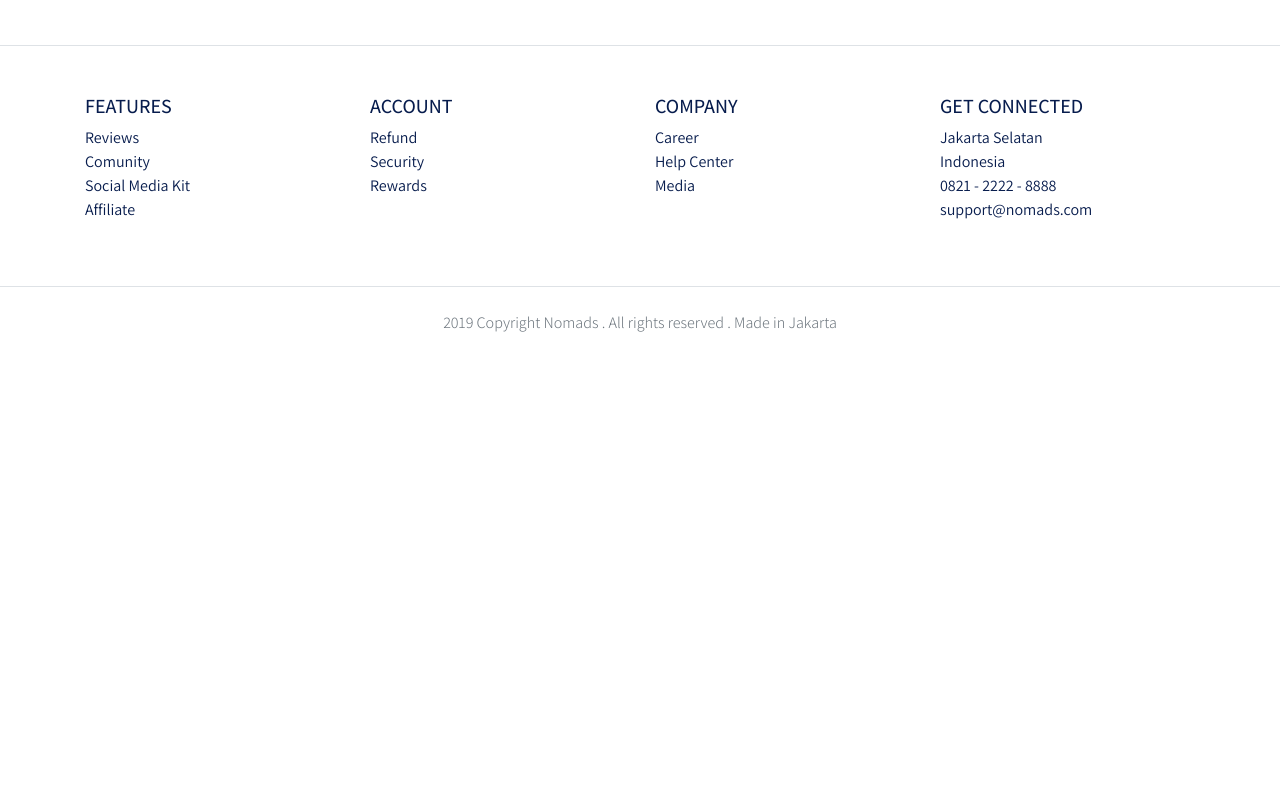
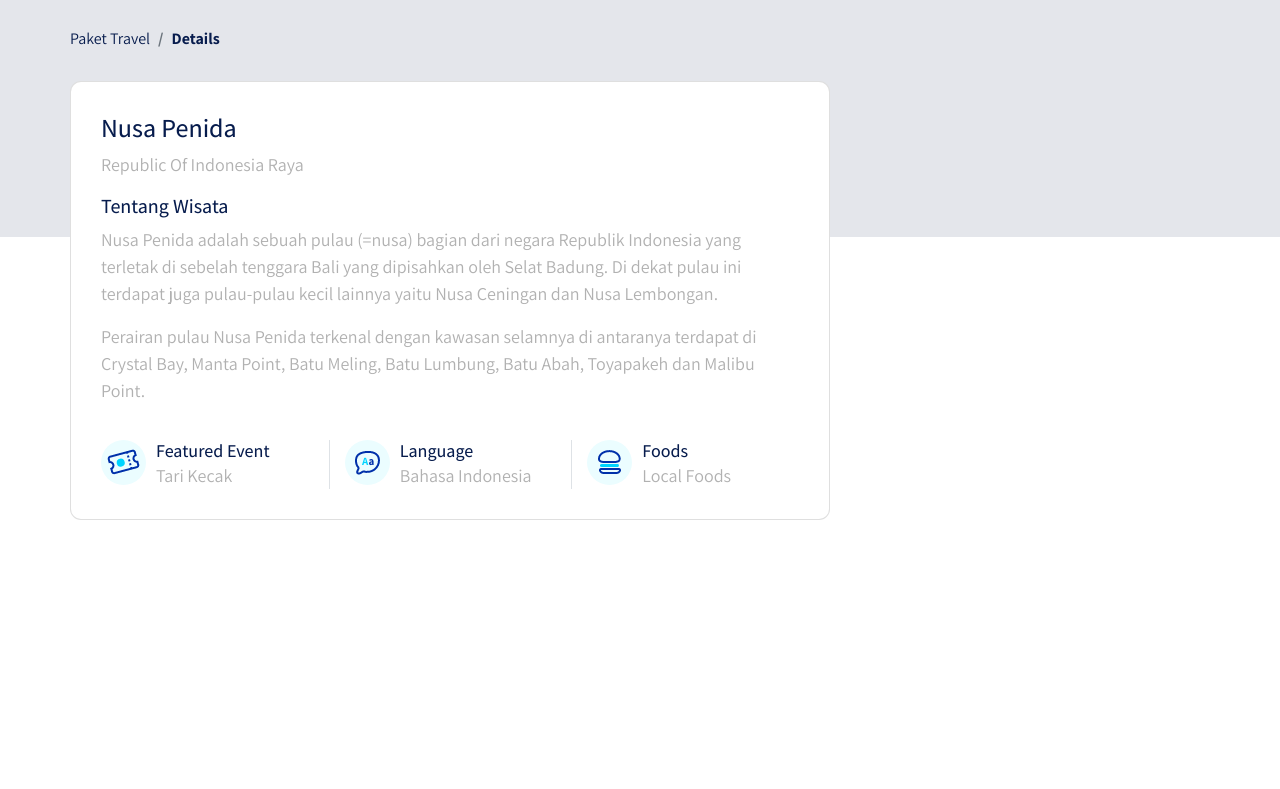
Before and after one commit to WiyudaPratama/BWAFWD, a plain HTML site: page details.html in a window 1280 px wide. Shown: the part 71-860 px from the top of the page. Before the commit the page ends 800 px from the top, so only its background shows below. Drawn offline with Linux system fonts and the light colour scheme; a web font is replaced by a local one.

Commit message:
Detail Main Content

```diff
--- a/details.html
+++ b/details.html
@@ -58,7 +58,60 @@
     </nav>
   </div>
 
+  <main>
+    <section class="section-details-header"></section>
+    <section class="section-details-content">
+      <div class="container">
+        <div class="row">
+          <div class="col p-0">
+            <nav>
+              <ol class="breadcrumb">
+                <li class="breadcrumb-item">Paket Travel</li>
+                <li class="breadcrumb-item active">Details</li>
+              </ol>
+            </nav>
+          </div>
+        </div>
+        <div class="row">
+          <div class="col-lg-8 p-lg-0">
+            <div class="card card-details">
+              <h1>Nusa Penida</h1>
+              <p>Republic Of Indonesia Raya</p>
+              <div class="gallery">
 
+              </div>
+              <h2>Tentang Wisata</h2>
+              <p>Nusa Penida adalah sebuah pulau (=nusa) bagian dari negara Republik Indonesia yang terletak di sebelah tenggara Bali yang dipisahkan oleh Selat Badung. Di dekat pulau ini terdapat juga pulau-pulau kecil lainnya yaitu Nusa Ceningan dan Nusa Lembongan.</p>
+              <p>Perairan pulau Nusa Penida terkenal dengan kawasan selamnya di antaranya terdapat di Crystal Bay, Manta Point, Batu Meling, Batu Lumbung, Batu Abah, Toyapakeh dan Malibu Point.</p>
+              <div class="features row">
+                <div class="col-md-4">
+                  <img src="frontend/images/ic_event.png" alt="Features Event" class="features-image">
+                  <div class="description">
+                    <h3>Featured Event</h3>
+                    <p>Tari Kecak</p>
+                  </div>
+                </div>
+                <div class="col-md-4 border-left">
+                  <img src="frontend/images/ic_bahasa.png" alt="Features Language" class="features-image">
+                  <div class="description">
+                    <h3>Language</h3>
+                    <p>Bahasa Indonesia</p>
+                  </div>
+                </div>
+                <div class="col-md-4 border-left">
+                  <img src="frontend/images/ic_foods.png" alt="Features Foods" class="features-image">
+                  <div class="description">
+                    <h3>Foods</h3>
+                    <p>Local Foods</p>
+                  </div>
+                </div>
+              </div>
+            </div>
+          </div>
+        </div>
+      </div>
+    </section>
+  </main>
 
   <footer class="section-footer mt-5 mb-4 border-top">
     <div class="container pt-5 pb-5">
--- a/frontend/styles/main.scss
+++ b/frontend/styles/main.scss
@@ -259,3 +259,74 @@ header {
     color: #071c4d;
   }
 }
+
+// Details
+// header
+.section-details-header {
+  min-height: 310px;
+  background: #e4e6eb;
+  margin-top: -70px;
+}
+
+.section-details-content {
+  margin-top: -210px;
+  min-height: 100vh;
+
+  .breadcrumb {
+    background-color: transparent;
+    padding: 0;
+    margin-bottom: 30px;
+  }
+
+  .breadcrumb-item {
+    &.active {
+      font-weight: bold;
+      color: #071c4d;
+    }
+  }
+
+  .card-details {
+    padding: 30px;
+    border-radius: 11px;
+
+    h1 {
+      font-size: 26px;
+    }
+
+    h2 {
+      font-size: 20px;
+    }
+
+    p {
+      font-size: 18px;
+      color: #b1b1b1;
+    }
+  }
+
+  .features {
+    margin-top: 20px;
+
+    h3 {
+      font-size: 18px;
+      color: #071c4d;
+      margin-bottom: 0;
+    }
+
+    p {
+      margin-bottom: 0;
+    }
+
+    .description {
+      margin-left: 10px;
+      overflow: hidden;
+      float: left;
+    }
+
+    .features-image {
+      width: 45px;
+      height: 45px;
+      float: left;
+    }
+  }
+
+}
```
Also changed, not shown: frontend/images/ic_bahasa.png (added), frontend/images/ic_bahasa@2x.png (added), frontend/images/ic_bank.png (added), frontend/images/ic_bank@2x.png (added), frontend/images/ic_event.png (added), frontend/images/ic_event@2x.png (added), frontend/images/ic_foods.png (added), frontend/images/ic_foods@2x.png (added), frontend/styles/main.css, 1 other file.
